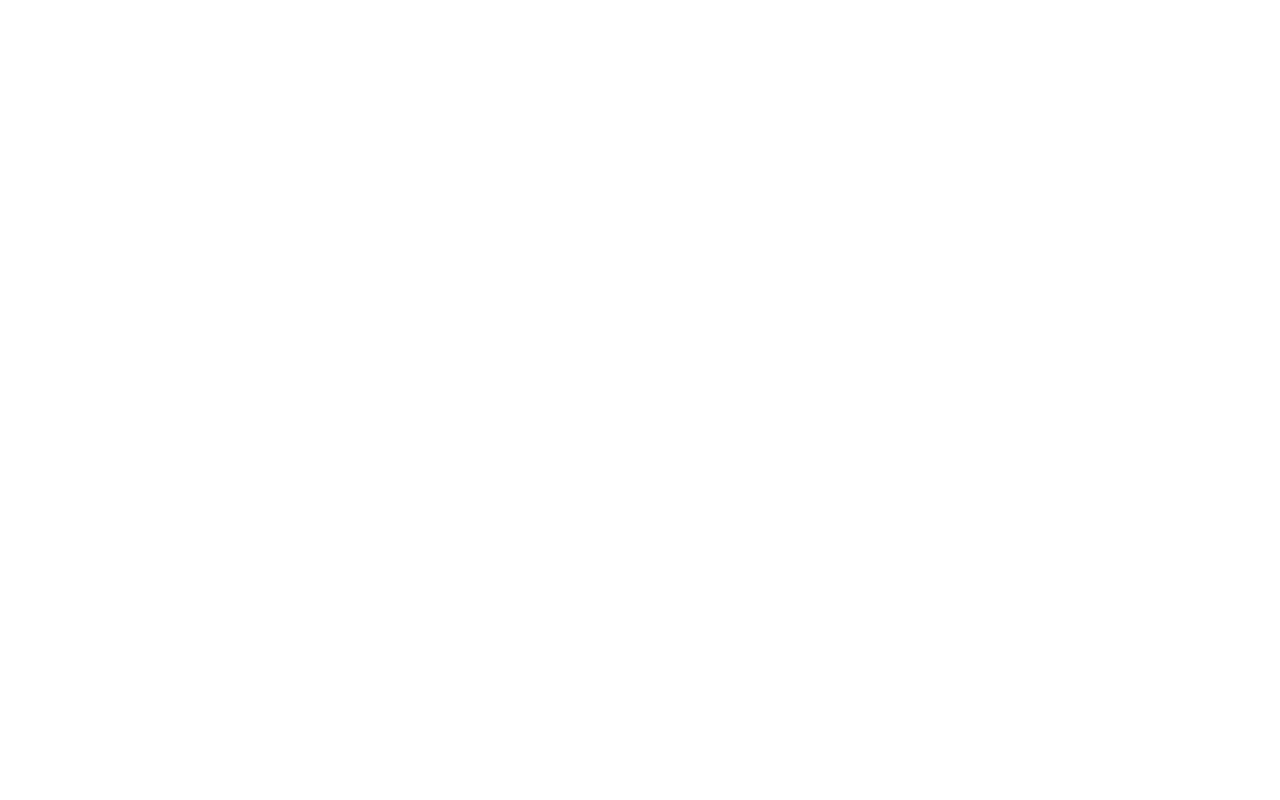
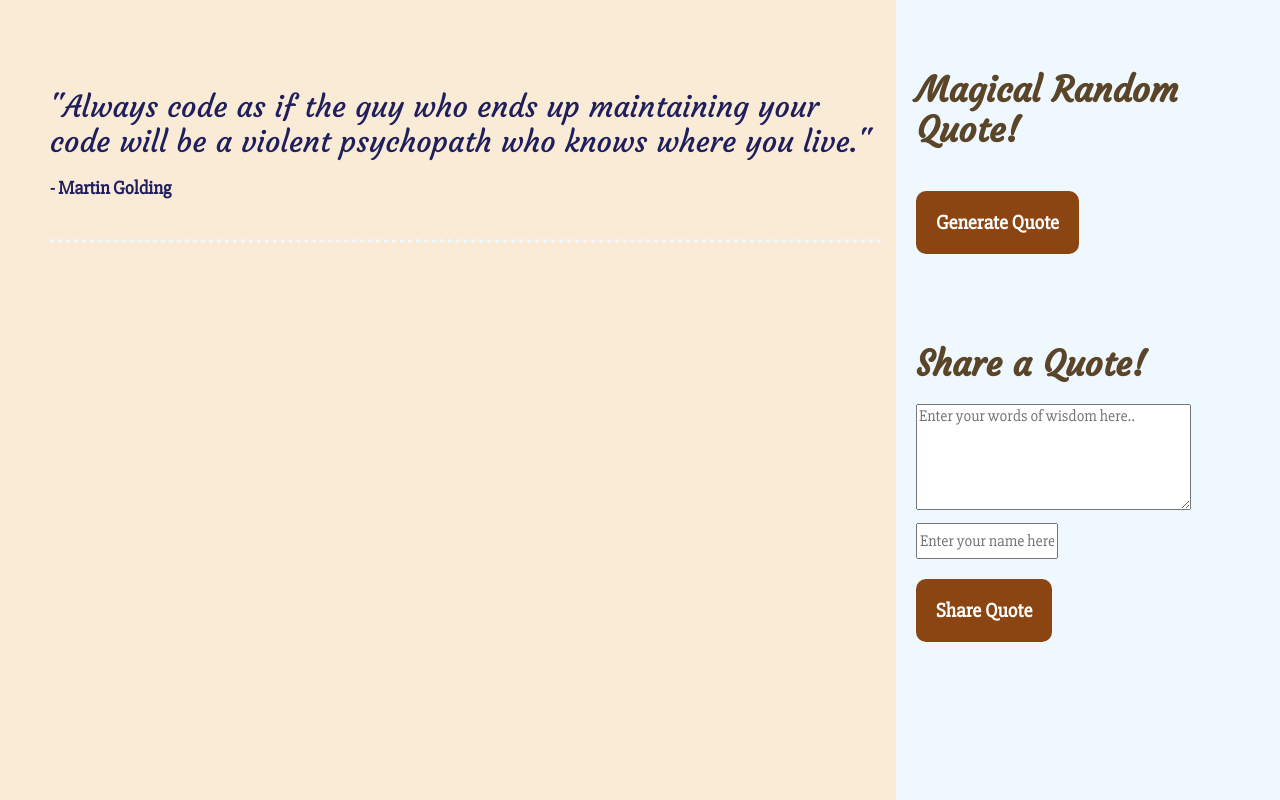
Before and after one commit to adamtysonsmith/RefactorU_JS_Inspirational_Quotes, a plain HTML site: page index.html in a window 1280 px wide. Drawn offline with nearby package versions, Linux system fonts and the light colour scheme.

Commit message:
Interface completed

```diff
--- a/index.html
+++ b/index.html
@@ -3,9 +3,29 @@
 <head>
     <meta charset="UTF-8">
     <title>JS Inspirational Quotes</title>
+    <link rel="stylesheet" href="style.css">
+    <link rel="stylesheet" href="https://cdnjs.cloudflare.com/ajax/libs/normalize/3.0.3/normalize.min.css" />
+    <link href='http://fonts.googleapis.com/css?family=Courgette' rel='stylesheet' type='text/css'>
+    <link href='http://fonts.googleapis.com/css?family=Slabo+27px' rel='stylesheet' type='text/css'>
 </head>
 <body>
-    <script src="//ajax.googleapis.com/ajax/libs/jquery/2.1.4/jquery.min.js"></script>
+    <div class="quote-container">
+        <div class="quote-entry">
+            <h2 class="quote-content">"Always code as if the guy who ends up maintaining your code will be a violent psychopath who knows where you live."</h2>
+            <h3 class="quote-author">- Martin Golding</h3>
+        </div>
+    </div>
+    <div class="right-sidebar">
+        <h2 class="sidebar-title">Magical Random Quote!</h2>
+        <button class="button generate">Generate Quote</button>
+
+        <h2 class="sidebar-title">Share a Quote!</h2>
+        <textarea class="input-quote" placeholder="Enter your words of wisdom here.."></textarea><br>
+        <input class="input-author" type="text" placeholder="Enter your name here.."><br>
+        <button class="button submit">Share Quote</button>
+    </div>
+
+    <script src="https://ajax.googleapis.com/ajax/libs/jquery/2.1.4/jquery.min.js"></script>
     <script src="https://cdnjs.cloudflare.com/ajax/libs/lodash.js/3.10.0/lodash.min.js"></script>
     <script src="https://cdnjs.cloudflare.com/ajax/libs/handlebars.js/3.0.3/handlebars.js"></script>
     <script src="quotes.js"></script>
--- a/quotes.js
+++ b/quotes.js
@@ -7,3 +7,19 @@ function supports_local_storage() {
   }
 }
 console.log('Supports LocalStorage?:',supports_local_storage());
+
+
+////////////////////////////////////
+// Storage Strategy
+////////////////////////////////////
+
+// Since localStorage can only store strings:
+// We will store a json object in our data var, then serialize into localStorage using json.stringify()
+// We deserialize using json.parse() to work with the data as a JavaScript object
+var storage = this.localStorage;
+var data;
+
+
+////////////////////////////////////
+// Storage Strategy
+////////////////////////////////////
--- /dev/null
+++ b/style.css
@@ -0,0 +1,80 @@
+* {
+    font-family: 'Courgette', cursive;
+}
+
+
+.quote-container {
+    position: fixed;
+    width: 65%;
+    height: 100%;
+    left: 0;
+    background-color: antiquewhite;
+
+    padding: 50px;
+    padding-right: 100px;
+    color: #1f1f5d;
+
+    overflow: auto;
+}
+
+
+.right-sidebar {
+    position: fixed;
+    float: right;
+    width: 30%;
+    height: 100%;
+    left: 70%;
+    background-color: aliceblue;
+}
+.sidebar-title {
+    color: #5a4528;
+    padding: 20px;
+    font-size: 35px;
+    margin: 0;
+    margin-top: 50px;
+}
+
+
+.quote-entry {
+    border-bottom: 4px dotted aliceblue;
+}
+.quote-content {
+    font-size: 30px;
+    margin-bottom: 0;
+    margin-top: 40px;
+    font-weight: 100;
+}
+.quote-author {
+    font-family: 'Slabo 27px', serif;
+    margin-bottom: 40px;
+}
+
+
+.button {
+    font-family: 'Slabo 27px', serif;
+    font-weight: bold;
+    font-size: 20px;
+    background-color: saddlebrown;
+    padding: 20px;
+    border: none;
+    border-radius: 10px;
+    color: white;
+    margin: 20px;
+}
+.button:hover {
+    background-color: #53a3ea;
+}
+
+.input-quote {
+    font-family: 'Slabo 27px', serif;
+    margin-left: 20px;
+    margin-bottom: 10px;
+    width: 70%;
+    height: 100px;
+}
+.input-author {
+    font-family: 'Slabo 27px', serif;
+    margin-left: 20px;
+    width: 35%;
+    height: 30px;
+}
```
